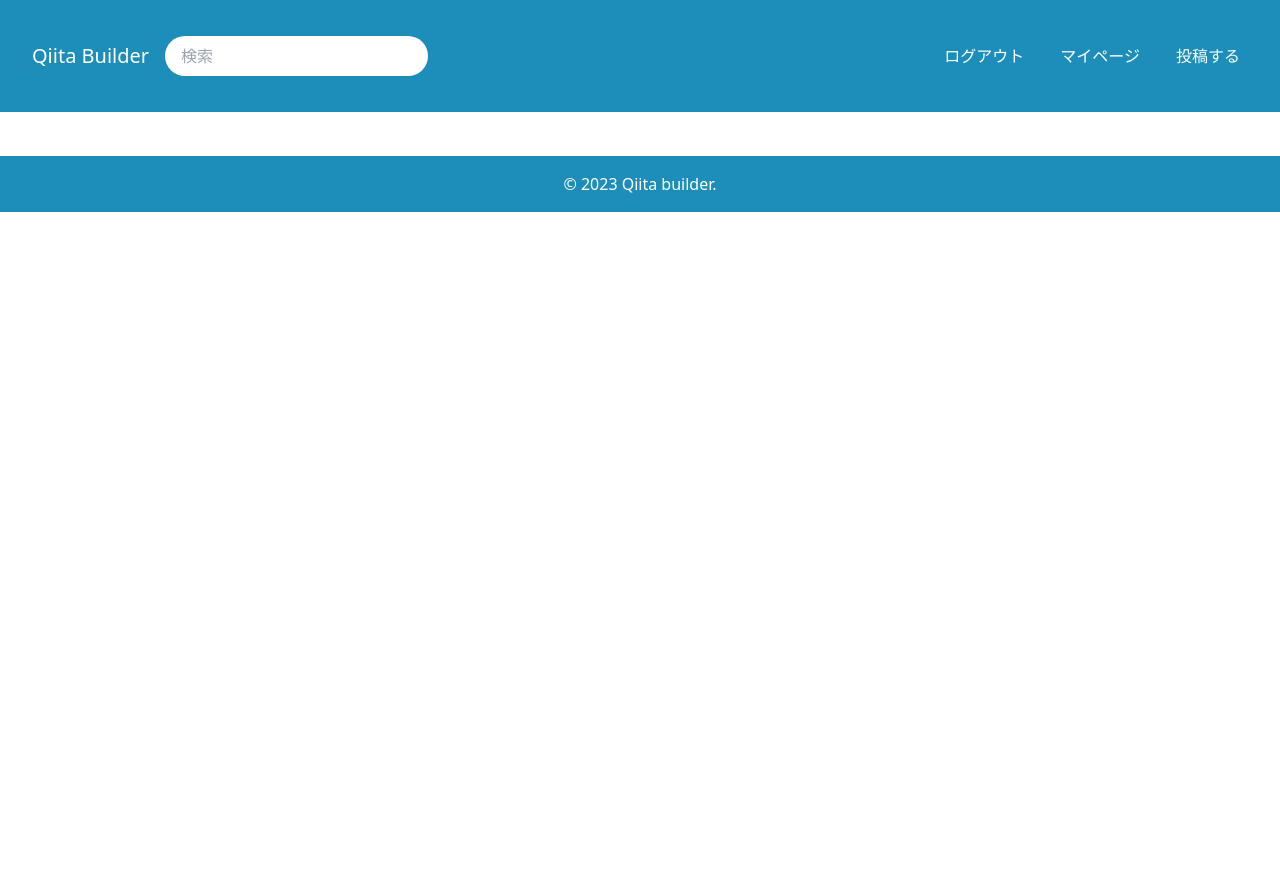
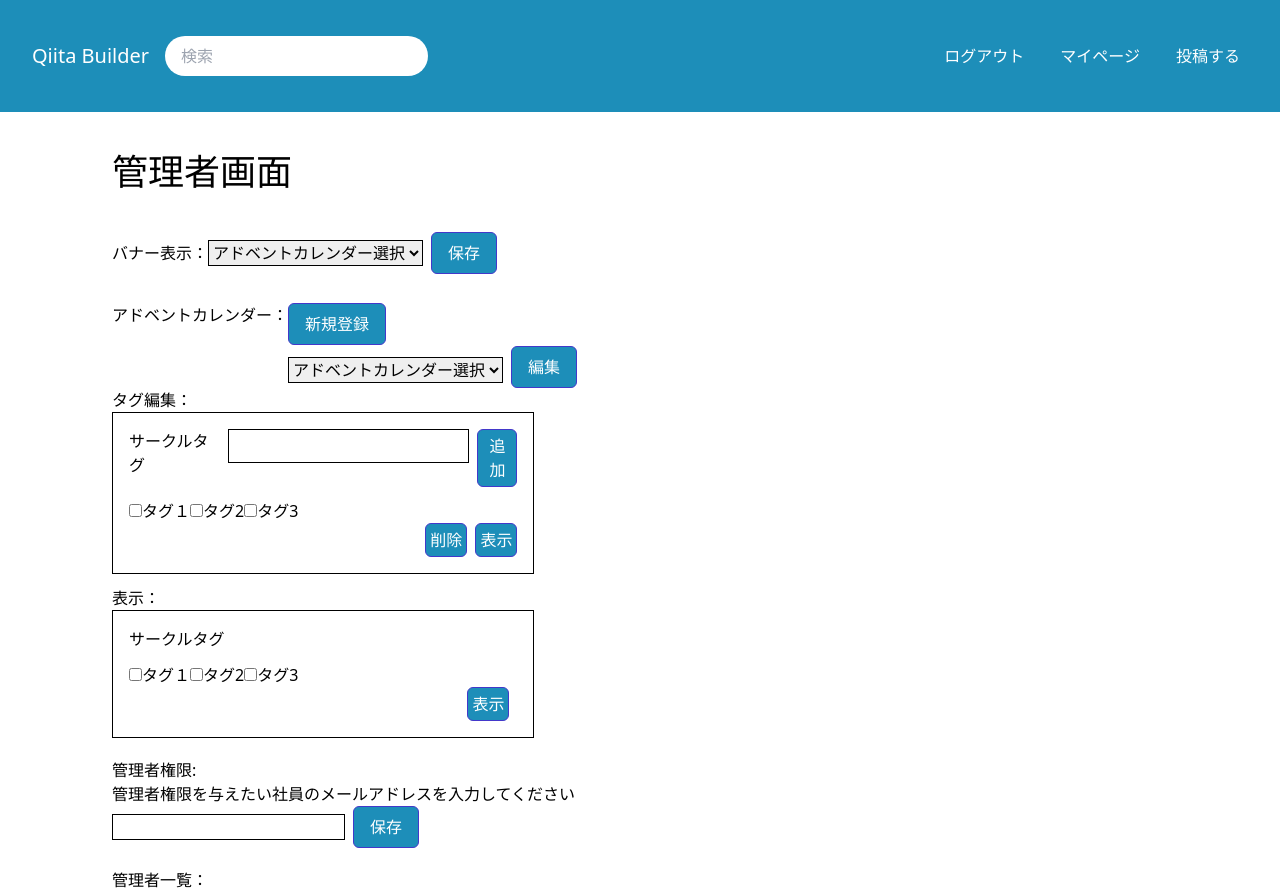
Before and after one commit to KonishiTatsuki/qiita-builder, a Nuxt app: page /ownerPage in a window 1280 px wide. Shown: the top 890 px of the page. Before the commit the page ends 800 px from the top, so only its background shows below. Built offline with nearby package versions, Linux system fonts and the light colour scheme.

Commit message:
管理者ページのHTML/CSS作成

```diff
--- /dev/null
+++ b/pages/ownerPage.vue
@@ -0,0 +1,104 @@
+<template>
+  <h1 class="title">管理者画面</h1>
+  <div class="flex items-center">
+    <div>バナー表示：</div>
+    <div>
+      <select name="" id="" class="border border-black">
+        <option value="">アドベントカレンダー選択</option>
+      </select>
+    </div>
+    <div class="btn ml-2">保存</div>
+  </div>
+  <div class="mt-6 flex items-center">
+    <div class="flex">
+      <div>アドベントカレンダー：</div>
+      <div>
+        <div><button class="btn mb-3">新規登録</button></div>
+        <div>
+          <select name="" id="" class="border border-black">
+            <option value="">アドベントカレンダー選択</option>
+          </select>
+        </div>
+      </div>
+    </div>
+    <div class="flex mt-12 ml-2">
+      <div><button class="btn">編集</button></div>
+    </div>
+  </div>
+  <div>
+    <div>タグ編集：</div>
+    <div class="border border-black p-4 w-2/5">
+      <div class="flex">
+        <div>サークルタグ</div>
+        <div><input type="text" class="border border-black ml-2 p-1" /></div>
+        <div>
+          <button class="ml-2 p-1 btn">追加</button>
+        </div>
+      </div>
+      <div class="mt-3">
+        <ul class="flex">
+          <li><input type="checkbox" />タグ１</li>
+          <li><input type="checkbox" />タグ2</li>
+          <li><input type="checkbox" />タグ3</li>
+        </ul>
+      </div>
+      <div class="flex justify-end">
+        <div class="mr-2">
+          <button class="btn p-1">削除</button>
+        </div>
+        <div><button class="btn p-1">表示</button></div>
+      </div>
+    </div>
+  </div>
+  <div>
+    <div class="mt-3">表示：</div>
+    <div class="border border-black p-4 w-2/5">
+      <div>サークルタグ</div>
+      <div class="mt-3">
+        <ul class="flex">
+          <li><input type="checkbox" />タグ１</li>
+          <li><input type="checkbox" />タグ2</li>
+          <li><input type="checkbox" />タグ3</li>
+        </ul>
+      </div>
+      <div class="flex justify-end">
+        <div class="mr-2">
+          <button class="btn p-1">表示</button>
+        </div>
+      </div>
+    </div>
+  </div>
+  <div class="mt-5">
+    <div>管理者権限:</div>
+    <p>管理者権限を与えたい社員のメールアドレスを入力してください</p>
+    <div class="flex items-center">
+      <div><input type="text" class="border border-black" /></div>
+      <div><button class="btn ml-2">保存</button></div>
+    </div>
+  </div>
+  <div class="mt-5">
+    <div>管理者一覧：</div>
+    <div>
+      <table class="border-collapse border border-slate-500 border-spacing-2">
+        <tr>
+          <td class="border border-slate-500 px-2">
+            shuhei.hayakawa@rakus-partners.co.jp
+          </td>
+          <td class="border border-slate-500 px-2">ユーザ名</td>
+          <td class="border border-slate-500 px-2">
+            <button class="btn px-2">削除</button>
+          </td>
+        </tr>
+        <tr>
+          <td class="border border-slate-500 px-2">
+            shuhei.hayakawa@rakus-partners.co.jp
+          </td>
+          <td class="border border-slate-500 px-2">ユーザ名</td>
+          <td class="border border-slate-500 px-2">
+            <button class="btn px-2">削除</button>
+          </td>
+        </tr>
+      </table>
+    </div>
+  </div>
+</template>
```
